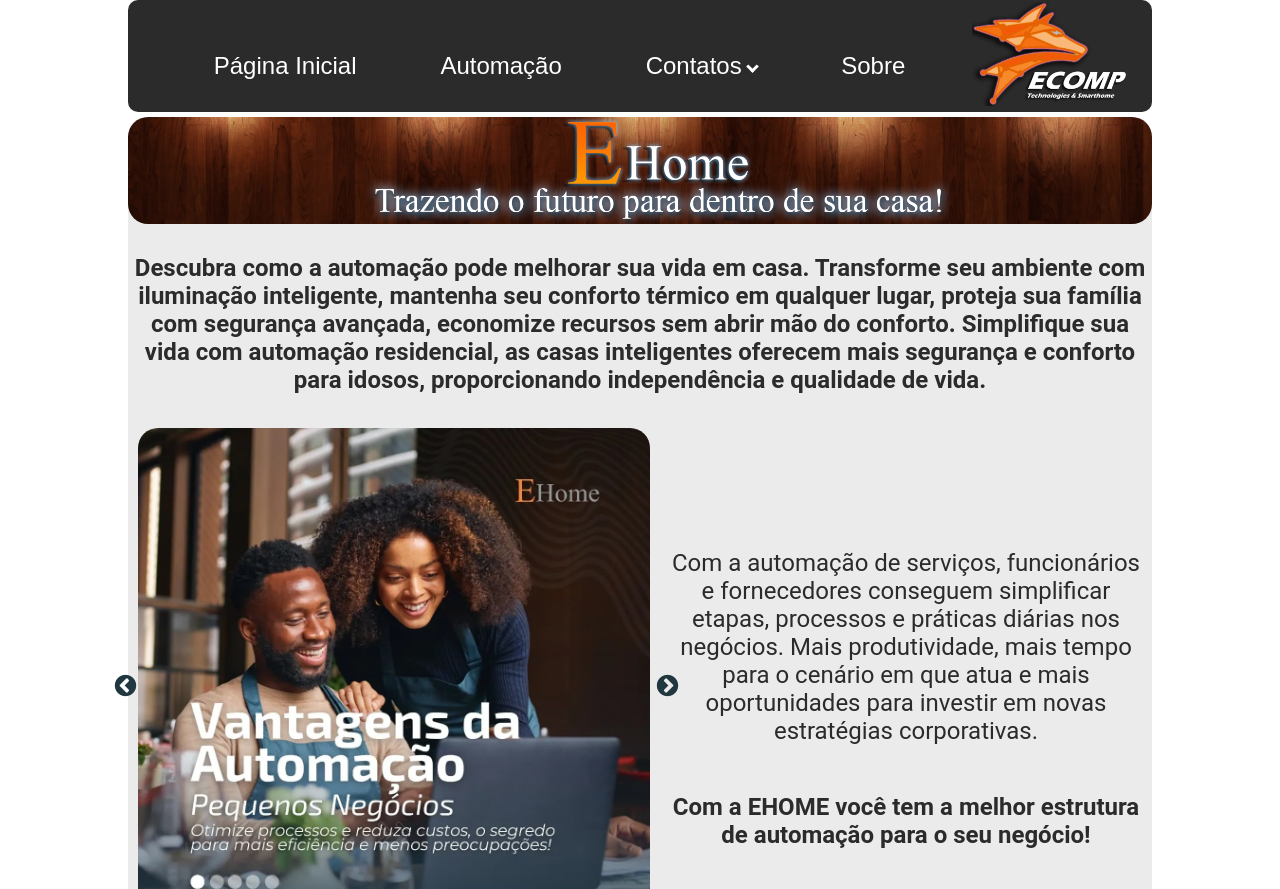
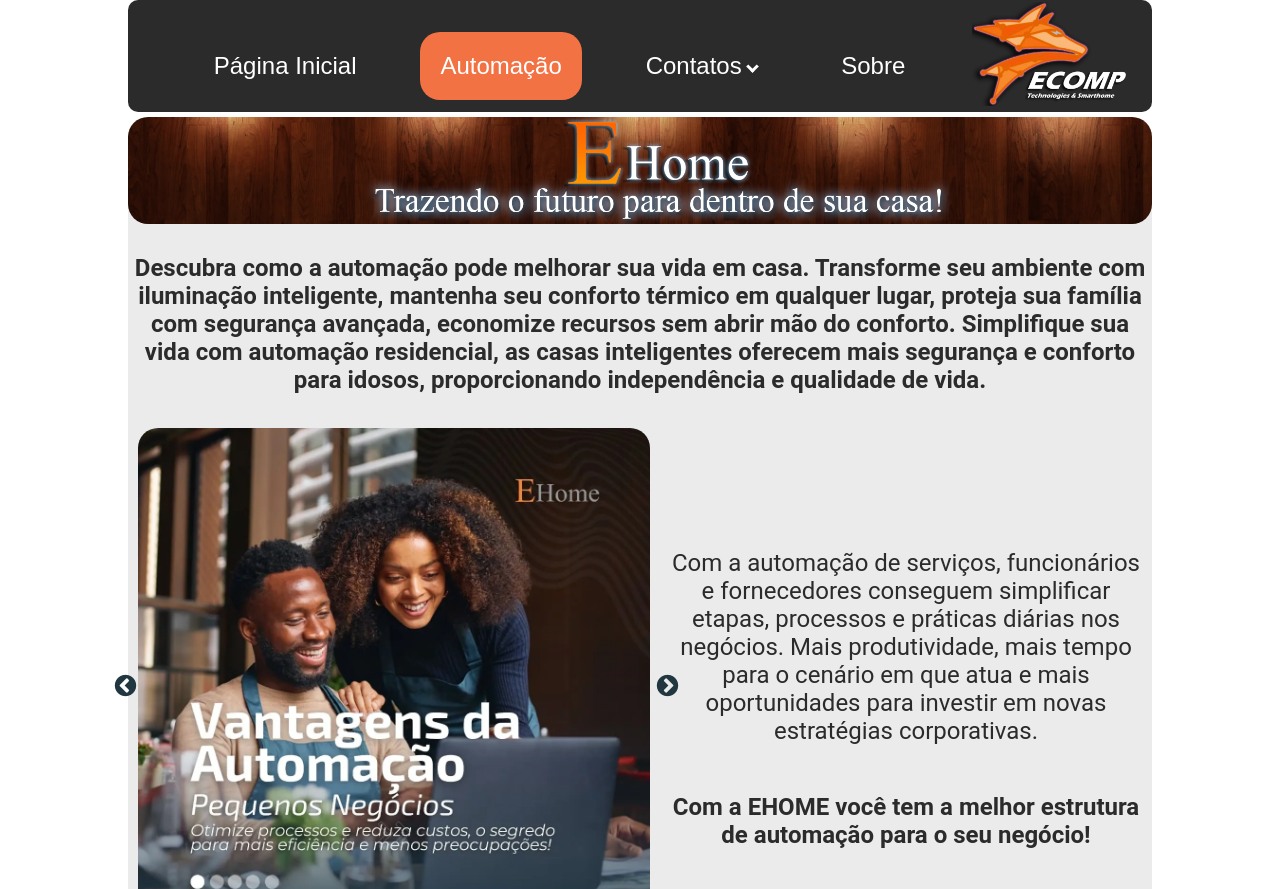
Before and after one commit to viniciusdemarco/Ehome, a plain HTML site: page view/automação.html in a window 1280 px wide. Shown: the top 889 px of the page. Drawn offline with Linux system fonts and the light colour scheme.

Commit message:
set page

```diff
--- a/css/style.css
+++ b/css/style.css
@@ -190,7 +190,13 @@
     margin: 0;
     text-align: center;
 }
-
+#paginaAtual{
+    background-color: #F27244;
+    border-radius: 20px;
+}
+#paginaAtual:hover{
+    color: #2b2b2b;
+}
 /*mobile*/
 @media (max-width: 932px){
     main{
--- a/view/automação.html
+++ b/view/automação.html
@@ -27,7 +27,7 @@
             </div>
             <!-----------MENU PADRÃO-------------------->
             <a href="../index.html"><button class="menubutton">Página Inicial</button></a>
-            <a href="automação.html"><button class="menubutton">Automação</button></a>
+            <a href="automação.html"><button class="menubutton" id="paginaAtual">Automação</button></a>
             <div class="menucontact">
                 <button class="menubutton">Contatos <i class="setamenudown"></i></button>
                 <div class="submenucontact">
```
Also changed, not shown: index.html (+1 -1 lines), view/sobre.html (+1 -1 lines), view/empresa.html (deleted).
